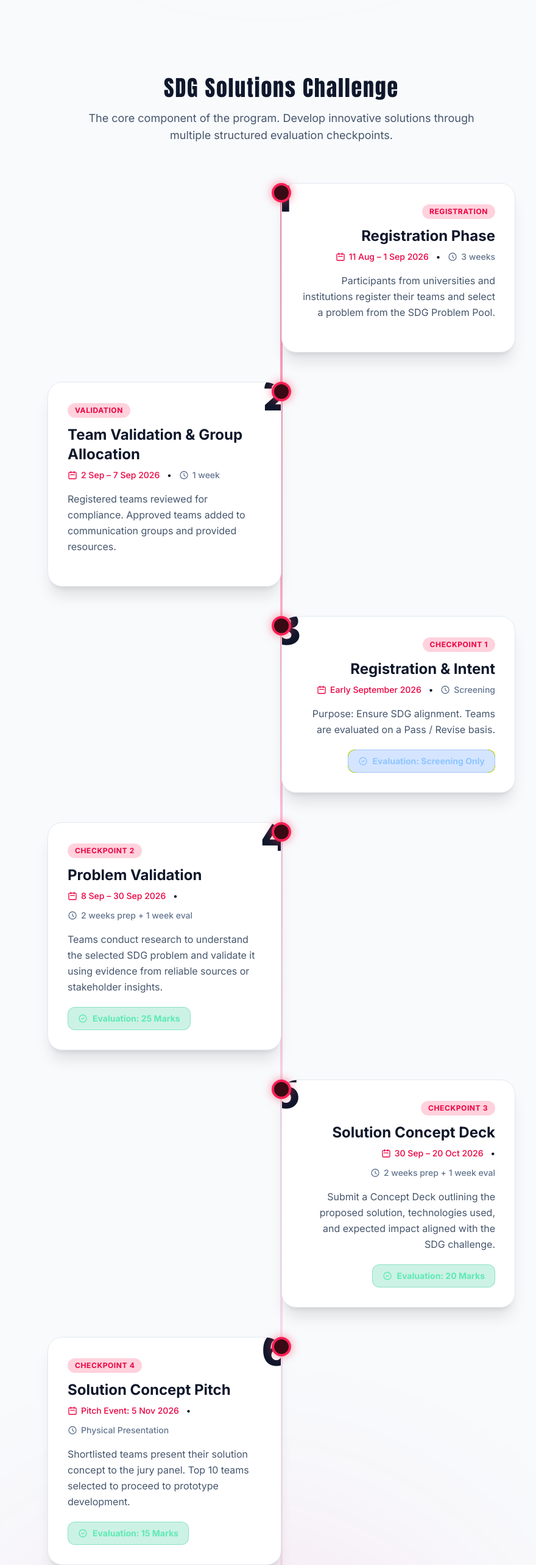
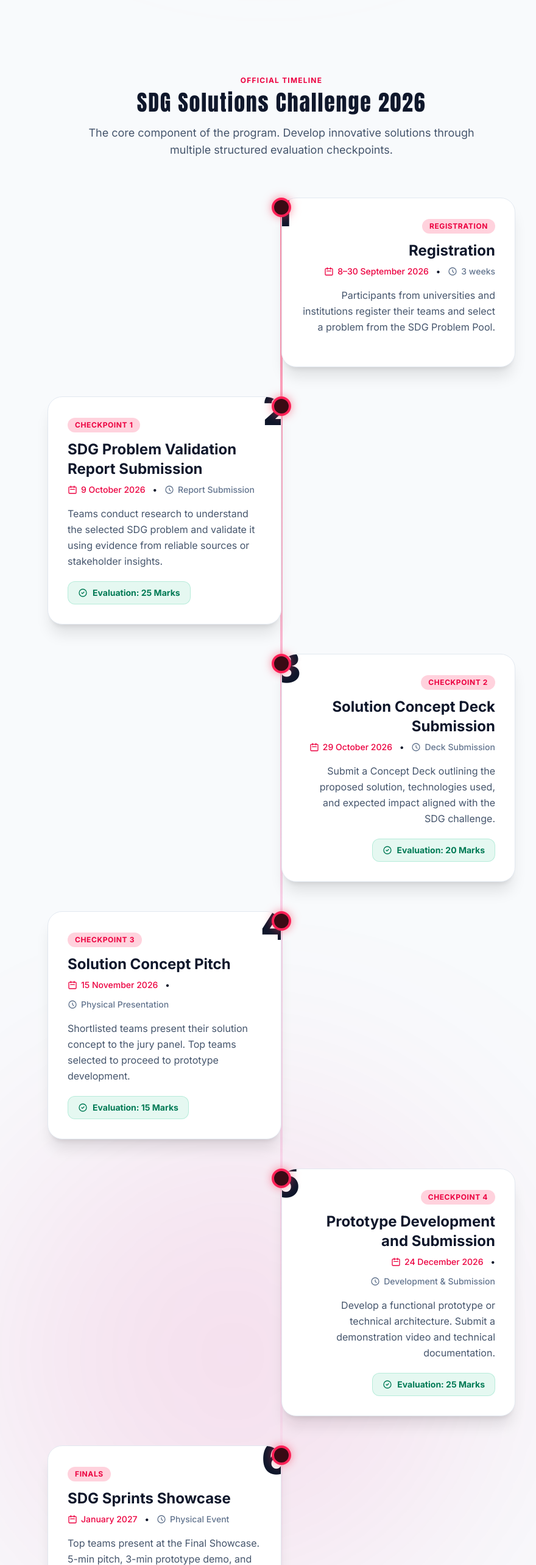
Before and after one commit to GehanLiyanage2002/sdg-sprints, a React (Vite) app: page /program in a window 1280 px wide. Shown: the part 900-3466 px from the top of the page at 61% size, without its empty margins (178-1058 px from the left). Built offline with nearby package versions, Linux system fonts and the light colour scheme.

Commit message:
feat: Update submission closure date and message in SubmissionPage

```diff
--- a/src/pages/ProgramPage.jsx
+++ b/src/pages/ProgramPage.jsx
@@ -16,64 +16,48 @@ export default function ProgramPage() {
   const timelineEvents = [
     {
       step: "Registration",
-      title: "Registration Phase",
-      date: "11 Aug – 1 Sep 2026",
+      title: "Registration",
+      date: "8–30 September 2026",
       duration: "3 weeks",
       desc: "Participants from universities and institutions register their teams and select a problem from the SDG Problem Pool.",
       marks: null
     },
     {
-      step: "Validation",
-      title: "Team Validation & Group Allocation",
-      date: "2 Sep – 7 Sep 2026",
-      duration: "1 week",
-      desc: "Registered teams reviewed for compliance. Approved teams added to communication groups and provided resources.",
-      marks: null
-    },
-    {
       step: "Checkpoint 1",
-      title: "Registration & Intent",
-      date: "Early September 2026",
-      duration: "Screening",
-      desc: "Purpose: Ensure SDG alignment. Teams are evaluated on a Pass / Revise basis.",
-      marks: "Screening Only"
-    },
-    {
-      step: "Checkpoint 2",
-      title: "Problem Validation",
-      date: "8 Sep – 30 Sep 2026",
-      duration: "2 weeks prep + 1 week eval",
+      title: "SDG Problem Validation Report Submission",
+      date: "9 October 2026",
+      duration: "Report Submission",
       desc: "Teams conduct research to understand the selected SDG problem and validate it using evidence from reliable sources or stakeholder insights.",
       marks: "25 Marks"
     },
     {
-      step: "Checkpoint 3",
-      title: "Solution Concept Deck",
-      date: "30 Sep – 20 Oct 2026",
-      duration: "2 weeks prep + 1 week eval",
+      step: "Checkpoint 2",
+      title: "Solution Concept Deck Submission",
+      date: "29 October 2026",
+      duration: "Deck Submission",
       desc: "Submit a Concept Deck outlining the proposed solution, technologies used, and expected impact aligned with the SDG challenge.",
       marks: "20 Marks"
     },
     {
-      step: "Checkpoint 4",
+      step: "Checkpoint 3",
       title: "Solution Concept Pitch",
-      date: "Pitch Event: 5 Nov 2026",
+      date: "15 November 2026",
       duration: "Physical Presentation",
-      desc: "Shortlisted teams present their solution concept to the jury panel. Top 10 teams selected to proceed to prototype development.",
+      desc: "Shortlisted teams present their solution concept to the jury panel. Top teams selected to proceed to prototype development.",
       marks: "15 Marks"
     },
     {
-      step: "Checkpoint 5",
-      title: "Prototype Development & Feasibility",
-      date: "13 Nov – 24 Dec 2026",
-      duration: "4 weeks prep + 2 weeks eval",
+      step: "Checkpoint 4",
+      title: "Prototype Development and Submission",
+      date: "24 December 2026",
+      duration: "Development & Submission",
       desc: "Develop a functional prototype or technical architecture. Submit a demonstration video and technical documentation.",
       marks: "25 Marks"
     },
     {
       step: "Finals",
-      title: "SDG Sprints Final Showcase",
-      date: "Early January 2027",
+      title: "SDG Sprints Showcase",
+      date: "January 2027",
       duration: "Physical Event",
       desc: "Top teams present at the Final Showcase. 5-min pitch, 3-min prototype demo, and 5-min jury Q&A.",
       marks: "15 Marks"
@@ -141,7 +125,10 @@ export default function ProgramPage() {
         {/* --- SECTION 2: SDG SOLUTIONS CHALLENGE (TIMELINE) --- */}
         <div>
           <div className="text-center mb-16">
-            <h3 className="text-3xl md:text-4xl font-bold text-slate-900 dark:text-white mb-4">SDG Solutions Challenge</h3>
+            <span className="text-xs font-bold uppercase tracking-widest text-rose-600 dark:text-rose-400 mb-2 block">
+              Official Timeline
+            </span>
+            <h3 className="text-3xl md:text-4xl font-bold text-slate-900 dark:text-white mb-4">SDG Solutions Challenge 2026</h3>
             <p className="text-slate-600 dark:text-rose-100/70 max-w-2xl mx-auto text-lg">
               The core component of the program. Develop innovative solutions through multiple structured evaluation checkpoints.
             </p>
@@ -193,7 +180,7 @@ export default function ProgramPage() {
 
                       {/* Marks Badge (Only shows if there are evaluation marks) */}
                       {event.marks && (
-                        <div className={`inline-flex items-center gap-2 px-4 py-2 rounded-xl border font-bold text-sm ${event.marks === "Screening Only" ? "bg-blue-500/20 border-blue-500/30 text-blue-300" : "bg-emerald-500/20 border-emerald-500/30 text-emerald-300"}`}>
+                        <div className={`inline-flex items-center gap-2 px-4 py-2 rounded-xl border font-bold text-sm ${event.marks === "Screening Only" ? "bg-blue-500/10 dark:bg-blue-500/20 border-blue-500/20 dark:border-blue-500/30 text-blue-700 dark:text-blue-300" : "bg-emerald-500/10 dark:bg-emerald-500/20 border-emerald-500/20 dark:border-emerald-500/30 text-emerald-700 dark:text-emerald-300"}`}>
                           <svg className="w-4 h-4" fill="none" viewBox="0 0 24 24" stroke="currentColor"><path strokeLinecap="round" strokeLinejoin="round" strokeWidth="2" d="M9 12l2 2 4-4m6 2a9 9 0 11-18 0 9 9 0 0118 0z" /></svg>
                           Evaluation: {event.marks}
                         </div>
--- a/src/pages/SubmissionPage.jsx
+++ b/src/pages/SubmissionPage.jsx
@@ -69,8 +69,8 @@ export default function SubmissionPage() {
 
   const [isValidEmail, setIsValidEmail] = useState(false);
 
-  // Auto-close on Oct 9, 2026 at 11:59 PM (+05:30)
-  const isClosed = new Date() > new Date('2026-10-09T23:59:00+05:30');
+  // Auto-close on Oct 15, 2026 at 11:59 AM (+05:30)
+  const isClosed = new Date() > new Date('2026-10-15T11:59:00+05:30');
 
   const handleFileChange = (e) => {
     if (e.target.files && e.target.files[0]) {
@@ -94,6 +94,11 @@ export default function SubmissionPage() {
   const handleSubmit = async (e) => {
     e.preventDefault();
     setSubmitError('');
+
+    if (new Date() > new Date('2026-10-15T11:59:00+05:30')) {
+      setSubmitError('The submission portal has closed.');
+      return;
+    }
 
     const formData = new FormData(formRef.current);
     const emailValue = formData.get('email');
@@ -216,7 +221,7 @@ export default function SubmissionPage() {
                 Important Notice
               </h3>
               <p className="text-sm text-rose-700 dark:text-rose-400">
-                Team registration has successfully concluded. This portal is strictly for registered team leaders to submit their Problem Validation Template. Please use the exact email address you used during registration.
+                Team registration has successfully concluded. This portal is strictly for registered team leaders to submit their Problem Validation Template. Please use the exact email address you used during registration. Portal closes on <strong>October 15, 2026 at 11:59 AM</strong>.
               </p>
             </div>
 
```
